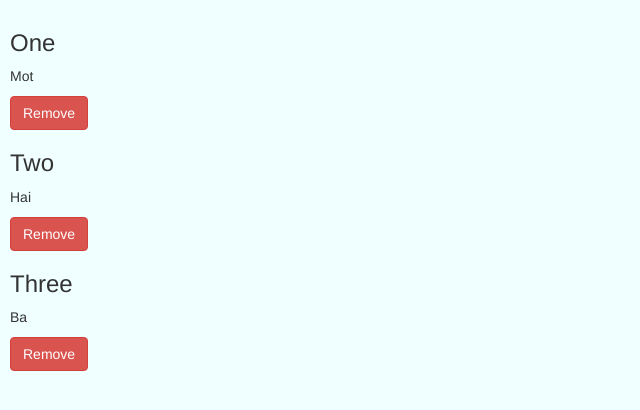
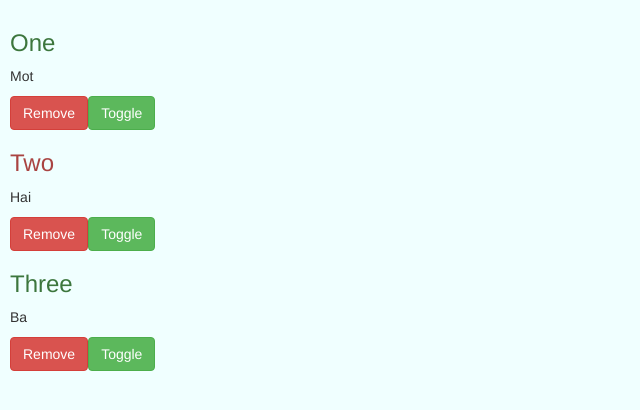
Before and after one commit to ntnhan90/react1812, a React (Create React App) app: page / in a window 1280 px wide. Shown: the top 410 px of the page, without its empty margins (0-640 px from the left). Built offline with nearby package versions, Linux system fonts and the light colour scheme.

Commit message:
add words

```diff
--- a/src/components/screens/ListWord.js
+++ b/src/components/screens/ListWord.js
@@ -20,16 +20,32 @@
         }));
     }
 
+    toggleWord(_id) {
+        this.setState(prevState => ({
+            words: prevState.words.map(w => {
+                if (w._id !== _id) return w;
+                return { ...w, isMemorized: !w.isMemorized };
+            })
+        }));
+    }
+
     genWord(word) {
+        const engClassName = word.isMemorized ? 'text-success' : 'text-danger';
         return (
             <div key={word._id}>
-                <h3>{word.en}</h3>
+                <h3 className={engClassName}>{word.en}</h3>
                 <p>{word.vn}</p>
                 <button
                     className="btn btn-danger"
                     onClick={() => this.removeWord(word._id)}
                 >
                     Remove
+                </button>
+                <button
+                    className="btn btn-success"
+                    onClick={() => this.toggleWord(word._id)}
+                >
+                    Toggle
                 </button>
             </div>
         );
```
